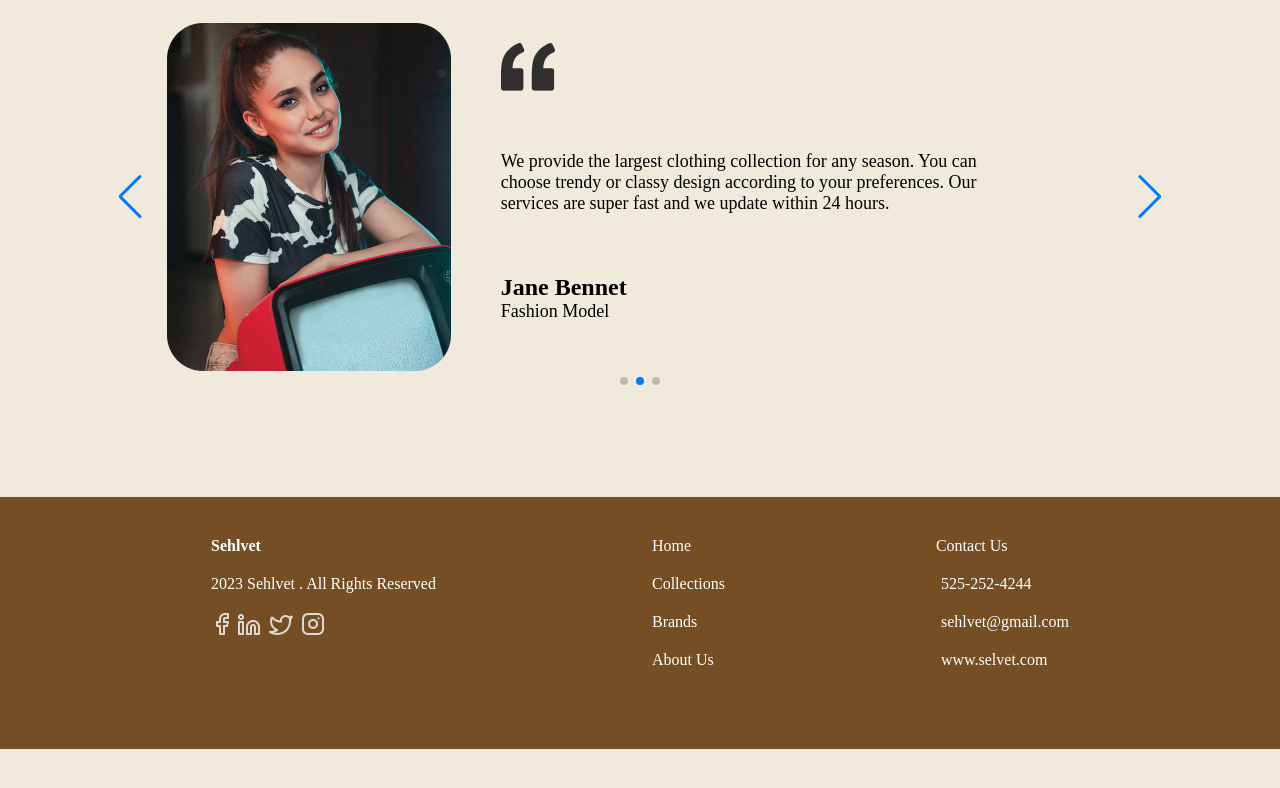
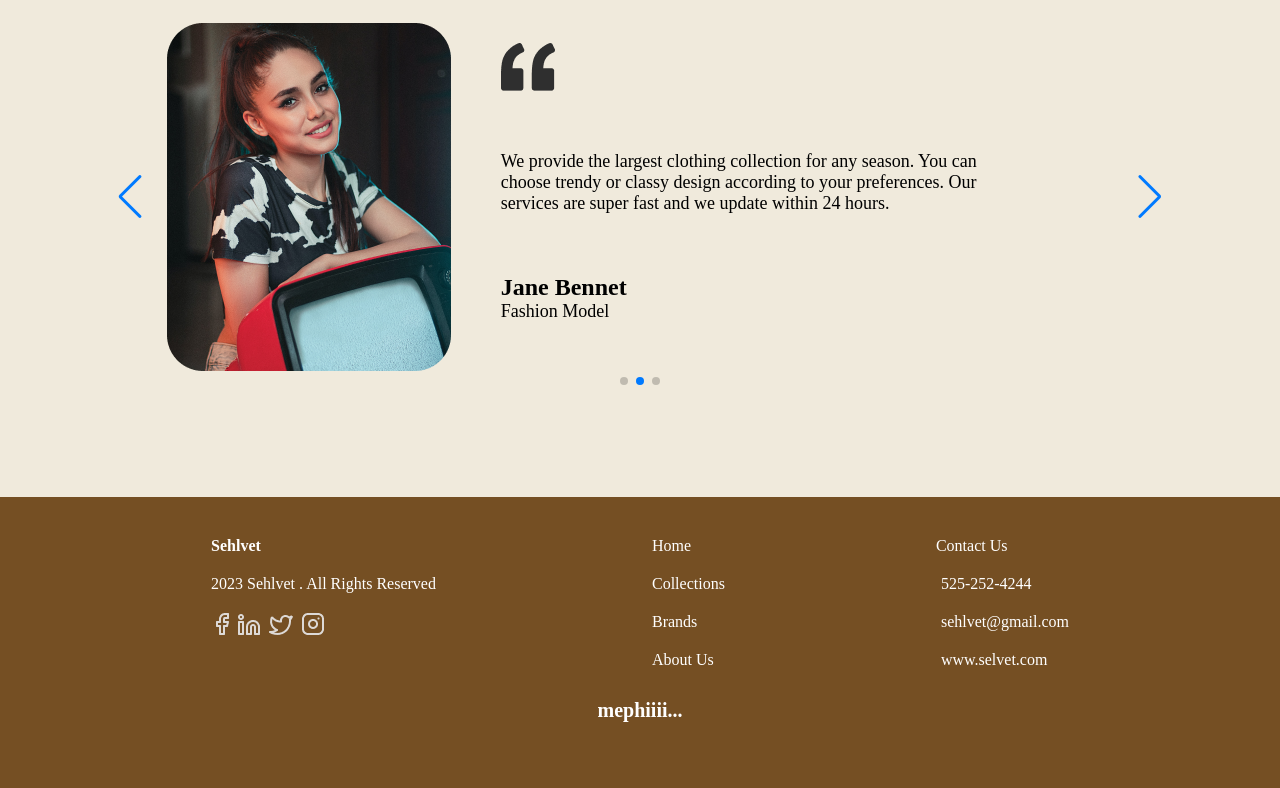
Before and after one commit to mephiiii/sehlvet-sass, a website: page index.html in a window 1280 px wide. Shown: the part 4056-4844 px from the top of the page. Before the commit the page ends 4805 px from the top, so only its background shows below. Drawn offline with Linux system fonts and the light colour scheme.

Commit message:
update project

```diff
--- a/index.html
+++ b/index.html
@@ -67,6 +67,7 @@
 
               <h4 class="shop">Formal Shirt For Woman</h4>
               <div class="shop">
+                <!-- nazaninkhodaverdi/mephiiii -->
                 <p>Price: <span class="price">$25.38</span></p>
                 <div class="icon">
                   <a href="#">
@@ -172,6 +173,7 @@
             </h2>
             <div class="liner" style="width: 35%"></div>
             <br />
+            <!-- nazaninkhodaverdi/mephiiii -->
             <p class="sub__title">
               We consider your look and comfort on scorching weather.
             </p>
@@ -232,6 +234,7 @@
                     <div class="text">
                       <img src="./img/quotes.png" alt="" />
                       <p>
+                        <!-- nazaninkhodaverdi/mephiiii -->
                         We provide the largest clothing collection for any
                         season. You can choose trendy or classy design according
                         to your preferences. Our services are super fast and we
@@ -281,6 +284,7 @@
       </div>
       <!-- footer section -->
       <footer>
+        <nav>
           <div class="sec1">
             <h4 class="logo">Sehlvet</h4>
             <p>2023 Sehlvet . All Rights Reserved</p>
@@ -314,22 +318,55 @@
             <p><a href="#">sehlvet@gmail.com</a></p>
             <p><a href="#">www.selvet.com</a></p>
           </div>
+        </nav>
+        <div class="info">mephiiii...</div>
       </footer>
+      <!-- menu mobile style -->
       <div class="menumobile col-10 col-sm-8 col-md-8">
         <div class="menusvg">
-          <svg xmlns="http://www.w3.org/2000/svg" viewBox="0 0 24 24" fill="currentColor"><path d="M20 20C20 20.5523 19.5523 21 19 21H5C4.44772 21 4 20.5523 4 20V11L1 11L11.3273 1.6115C11.7087 1.26475 12.2913 1.26475 12.6727 1.6115L23 11L20 11V20ZM11 13V19H13V13H11Z"></path></svg>
+          <svg
+            xmlns="http://www.w3.org/2000/svg"
+            viewBox="0 0 24 24"
+            fill="currentColor"
+          >
+            <path
+              d="M20 20C20 20.5523 19.5523 21 19 21H5C4.44772 21 4 20.5523 4 20V11L1 11L11.3273 1.6115C11.7087 1.26475 12.2913 1.26475 12.6727 1.6115L23 11L20 11V20ZM11 13V19H13V13H11Z"
+            ></path>
+          </svg>
         </div>
 
         <div class="menusvg">
-          <svg xmlns="http://www.w3.org/2000/svg" viewBox="0 0 24 24" fill="currentColor"><path d="M3 4H21V6H3V4ZM3 11H21V13H3V11ZM3 18H21V20H3V18Z"></path></svg>
+          <svg
+            xmlns="http://www.w3.org/2000/svg"
+            viewBox="0 0 24 24"
+            fill="currentColor"
+          >
+            <path d="M3 4H21V6H3V4ZM3 11H21V13H3V11ZM3 18H21V20H3V18Z"></path>
+          </svg>
         </div>
 
         <div class="menusvg">
-          <svg xmlns="http://www.w3.org/2000/svg" viewBox="0 0 24 24" fill="currentColor"><path d="M12.0049 0.999695C14.7663 0.999695 17.0049 3.23827 17.0049 5.99969V7.99969H20.0049C20.5572 7.99969 21.0049 8.44741 21.0049 8.99969V20.9997C21.0049 21.552 20.5572 21.9997 20.0049 21.9997H4.00488C3.4526 21.9997 3.00488 21.552 3.00488 20.9997V8.99969C3.00488 8.44741 3.4526 7.99969 4.00488 7.99969H7.00488V5.99969C7.00488 3.23827 9.24346 0.999695 12.0049 0.999695ZM17.0049 10.9997H15.0049V11.9997C15.0049 12.552 15.4526 12.9997 16.0049 12.9997C16.5177 12.9997 16.9404 12.6137 16.9982 12.1163L17.0049 11.9997V10.9997ZM9.00488 10.9997H7.00488V11.9997C7.00488 12.552 7.4526 12.9997 8.00488 12.9997C8.51772 12.9997 8.94039 12.6137 8.99815 12.1163L9.00488 11.9997V10.9997ZM12.0049 2.99969C10.4072 2.99969 9.10122 4.24861 9.00998 5.82342L9.00488 5.99969V7.99969H15.0049V5.99969C15.0049 4.40201 13.756 3.09603 12.1812 3.00479L12.0049 2.99969Z"></path></svg>
+          <svg
+            xmlns="http://www.w3.org/2000/svg"
+            viewBox="0 0 24 24"
+            fill="currentColor"
+          >
+            <path
+              d="M12.0049 0.999695C14.7663 0.999695 17.0049 3.23827 17.0049 5.99969V7.99969H20.0049C20.5572 7.99969 21.0049 8.44741 21.0049 8.99969V20.9997C21.0049 21.552 20.5572 21.9997 20.0049 21.9997H4.00488C3.4526 21.9997 3.00488 21.552 3.00488 20.9997V8.99969C3.00488 8.44741 3.4526 7.99969 4.00488 7.99969H7.00488V5.99969C7.00488 3.23827 9.24346 0.999695 12.0049 0.999695ZM17.0049 10.9997H15.0049V11.9997C15.0049 12.552 15.4526 12.9997 16.0049 12.9997C16.5177 12.9997 16.9404 12.6137 16.9982 12.1163L17.0049 11.9997V10.9997ZM9.00488 10.9997H7.00488V11.9997C7.00488 12.552 7.4526 12.9997 8.00488 12.9997C8.51772 12.9997 8.94039 12.6137 8.99815 12.1163L9.00488 11.9997V10.9997ZM12.0049 2.99969C10.4072 2.99969 9.10122 4.24861 9.00998 5.82342L9.00488 5.99969V7.99969H15.0049V5.99969C15.0049 4.40201 13.756 3.09603 12.1812 3.00479L12.0049 2.99969Z"
+            ></path>
+          </svg>
         </div>
 
         <div class="menusvg">
-          <svg xmlns="http://www.w3.org/2000/svg" viewBox="0 0 24 24" fill="currentColor"><path d="M12 22C6.47715 22 2 17.5228 2 12C2 6.47715 6.47715 2 12 2C17.5228 2 22 6.47715 22 12C22 17.5228 17.5228 22 12 22ZM11 11V17H13V11H11ZM11 7V9H13V7H11Z"></path></svg>
+          <svg
+            xmlns="http://www.w3.org/2000/svg"
+            viewBox="0 0 24 24"
+            fill="currentColor"
+          >
+            <path
+              d="M12 22C6.47715 22 2 17.5228 2 12C2 6.47715 6.47715 2 12 2C17.5228 2 22 6.47715 22 12C22 17.5228 17.5228 22 12 22ZM11 11V17H13V11H11ZM11 7V9H13V7H11Z"
+            ></path>
+          </svg>
         </div>
       </div>
     </main>
--- a/scss/main.scss
+++ b/scss/main.scss
@@ -16,16 +16,17 @@
 .view__all_btn:hover {
   color: #754f23;
 }
-
+// nazaninkhodaverdi/mephiiii
 /*------section footer-------*/
 footer {
   background-color: #754f23;
+  padding: 40px;
+  padding-bottom: 50px;
+  nav {
     display: flex;
     justify-content: space-evenly;
     gap: 40px;
     color: white;
-  padding: 40px;
-  padding-bottom: 80px;
     .sec1,
     .sec2,
     .sec3,
@@ -39,6 +40,15 @@ footer {
         display: inline-block;
         margin-left: 5px;
       }
+    }
+  }
+  .info {
+    font-size: 20px;
+    font-weight: 600;
+    margin: 30px 0;
+    color: white;
+    display: flex;
+    justify-content: center;
   }
 }
 
@@ -64,3 +74,4 @@ footer {
     width: 30px;
   }
 }
+// nazaninkhodaverdi/mephiiii
--- a/scss/media.scss
+++ b/scss/media.scss
@@ -445,6 +445,7 @@ $sm: 540px;
             }
           }
         }
+        // nazaninkhodaverdi/mephiiii
         .banner {
           display: flex;
           justify-content: center;
@@ -766,6 +767,7 @@ $sm: 540px;
         .mr-md-#{$i} {
           margin-right: 8.3333333% * $i;
         }
+        // nazaninkhodaverdi/mephiiii
         .ml-md-#{$i} {
           margin-left: 8.3333333% * $i;
         }
@@ -1611,6 +1613,7 @@ $sm: 540px;
             height: 2px;
             background-color: #754f23;
           }
+          // nazaninkhodaverdi/mephiiii
           p {
             font-size: 14px;
             line-height: 25px;
@@ -1846,6 +1849,7 @@ $sm: 540px;
           font-size: 20px;
           font-weight: 600;
         }
+        // nazaninkhodaverdi/mephiiii
         .view__all_btn {
           font-size: 18px;
         }
--- a/scss/setting.scss
+++ b/scss/setting.scss
@@ -4,6 +4,7 @@
   src: url(../font/wilkysta.ttf);
 }
 * {
+  // nazaninkhodaverdi/mephiiii
   padding: 0;
   margin: 0;
   list-style: none;
```
Also changed, not shown: css/main.css, 2 other files. Lines whose indentation alone changed are shown as unchanged.
